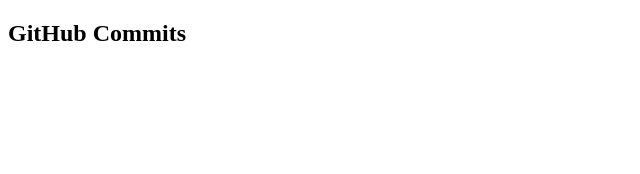
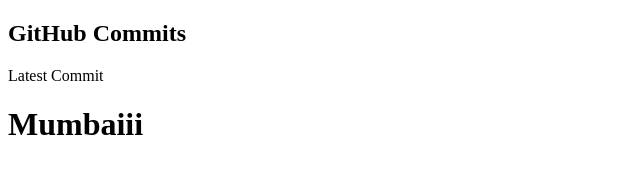
Before and after one commit to TUSHAR-CMD27/Manager, a plain HTML site: page index.html in a window 1280 px wide. Shown: the whole page, without its empty margins (0-640 px from the left). Drawn offline with Linux system fonts and the light colour scheme.

Commit message:
Mumbaii-latest

```diff
--- a/index.html
+++ b/index.html
@@ -7,5 +7,7 @@
 </head>
 <body>
     <h2>GitHub Commits</h2>
+    <p>Latest Commit</p>
+    <h1>Mumbaiii</h1>
 </body>
 </html>
```
